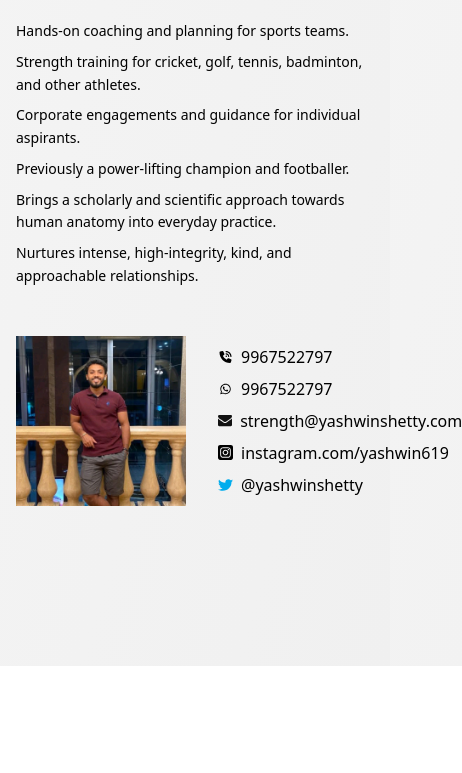
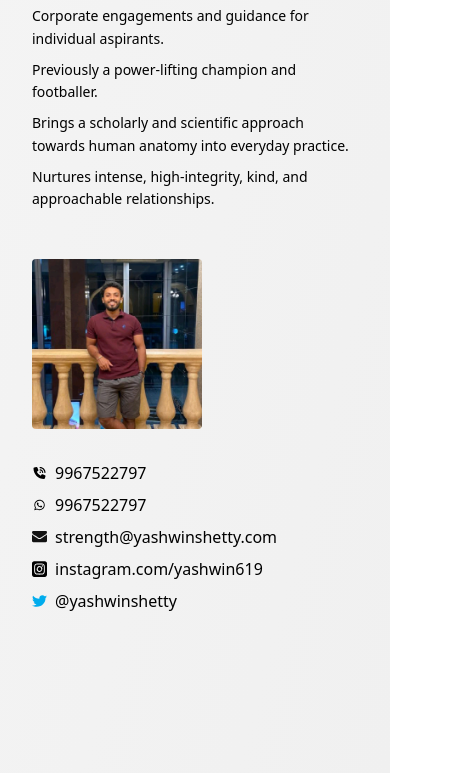
Before and after one commit to jasim/yashwin-website, an Eleventy site: page src/index.html in a window 390 px wide. Shown: the part 768-1541 px from the top of the page, 462 px wide, since content can reach past the window. Before the commit the page ends 1434 px from the top, so only its background shows below. Built offline with nearby package versions, Linux system fonts and the light colour scheme; Eleventy itself is replaced by a stand-in of ours; files that its build step writes are made by us from their sources.

Commit message:
Responsive

```diff
--- a/src/index.html
+++ b/src/index.html
@@ -5,7 +5,7 @@ layout: layouts/base.njk
 {% set site_header_title = 'Yashwin Shetty' %}
 
 <body class="PS-home-bg font-main">
-  <main class="px-4 md:px-4 leading-normal pt-0 pb-16">
+  <main class="px-8 md:px-4 leading-normal pt-0 pb-16">
     <div class="max-w-screen-lg mx-auto">
       <div class="mt-32 text-center">
         <h1 class="text-2xl mb-0">YASHWIN SHETTY</h1>
@@ -14,7 +14,7 @@ layout: layouts/base.njk
           Sports and Exercise Scientist, Strength & Conditioning Coach
         </h2>
         <div class="flex justify-center mb-12">
-          <img src="/static/images/rack.jpg" class="max-w-md" />
+          <img src="/static/images/rack.jpg" class="md:max-w-md" />
         </div>
 
         <div
@@ -41,11 +41,11 @@ layout: layouts/base.njk
           </p>
         </div>
         <div class="mb-24 max-w-md mx-auto">
-          <div class="flex items-center">
+          <div class="md:flex items-center">
             <img
               src="/static/images/yashwin.jpg"
               alt="Yashwin Photo"
-              class="max-w-[170px] mr-8"
+              class="max-w-[170px] mr-8 mb-8 md:mb-0 md:mr-8 rounded"
             />
             <div>
               <div class="flex items-center mb-2">
```
Also changed, not shown: src/static/output.css.
